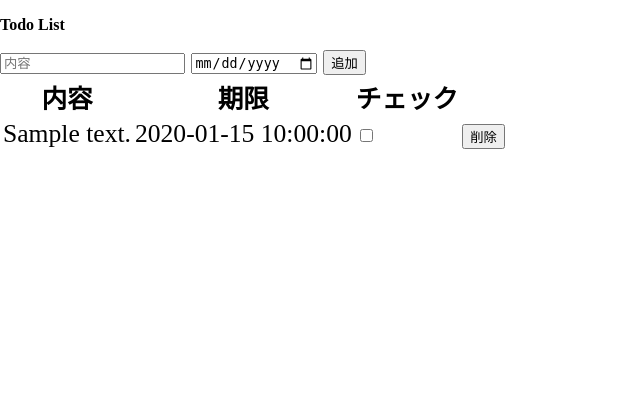
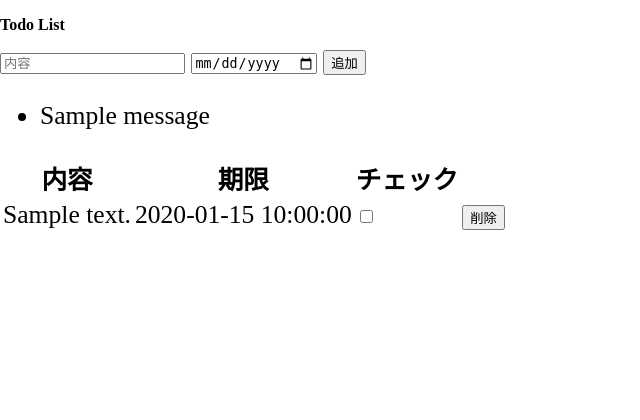
Before and after one commit to morimori-coder/flask_todo, a Flask app: template app/todo/templates/todo.html in a window 1280 px wide. Shown: the part 20-440 px from the top of the page, without its empty margins (0-640 px from the left). Run offline with Flask 3, Linux system fonts and the light colour scheme; the template is opened without the code that fills it: most values are stand-ins (such as "Sample title", 1, 10 or a date in 2020); one stand-in notice (Sample message) is shown; parts of the project's set-up code (start-up, migrations or seed data) failed here and were passed over.

Commit message:
Jinja2テンプレートで、POST処理中のエラーメッセージを表示させるようにした

```diff
--- a/app/app.py
+++ b/app/app.py
@@ -10,6 +10,7 @@ app.config["SQLALCHEMY_DATABASE_URI"] = (
     "mssql+pyodbc://sa:saPassword1234"
     "@mssql/todoapp?driver=ODBC+Driver+17+for+SQL+Server"
 )
+app.secret_key = "secret key"
 
 db = SQLAlchemy(app)
 migrate = Migrate(app, db)
--- a/app/todo/templates/todo.html
+++ b/app/todo/templates/todo.html
@@ -8,6 +8,16 @@
     <input type="text" name="description" placeholder="内容">
     <input type="date" name="deadline">
     <input type="submit" value="追加">
+</form>
+{% with messages = get_flashed_messages() %}
+{% if messages %}
+<ul>
+    {% for message in messages %}
+    <li>{{ message }}</li>
+    {% endfor %}
+</ul>
+{% endif %}
+{% endwith %}
 <table>
     <tr>
         <th>内容</th>
@@ -21,7 +31,8 @@
         <td>
             <form action="/todo/update" method="POST">
                 <input type="hidden" name="id" value="{{ todo.id }}">
-                    <input type="checkbox" name="status" {% if todo.status %}checked{% endif %} onchange="this.form.submit()">
+                <input type="checkbox" name="status" {% if todo.status %}checked{% endif %}
+                    onchange="this.form.submit()">
             </form>
         </td>
         <td>
@@ -31,7 +42,6 @@
             </form>
         </td>
     </tr>
-        </tr>
     {% endfor %}
 </table>
 {% endblock %}
--- a/app/todo/views.py
+++ b/app/todo/views.py
@@ -1,4 +1,4 @@
-from flask import Blueprint, redirect, render_template, request
+from flask import Blueprint, redirect, render_template, request, flash
 from app.Model.todo import Todo
 import logging
 from app.app import db
@@ -36,6 +36,7 @@ def add_todo():
     except Exception as e:
         logger.error(e)
         db.session.rollback()
+        flash(str(e))
     return redirect("/todo")
 
 
```
Lines whose indentation alone changed are shown as unchanged.
